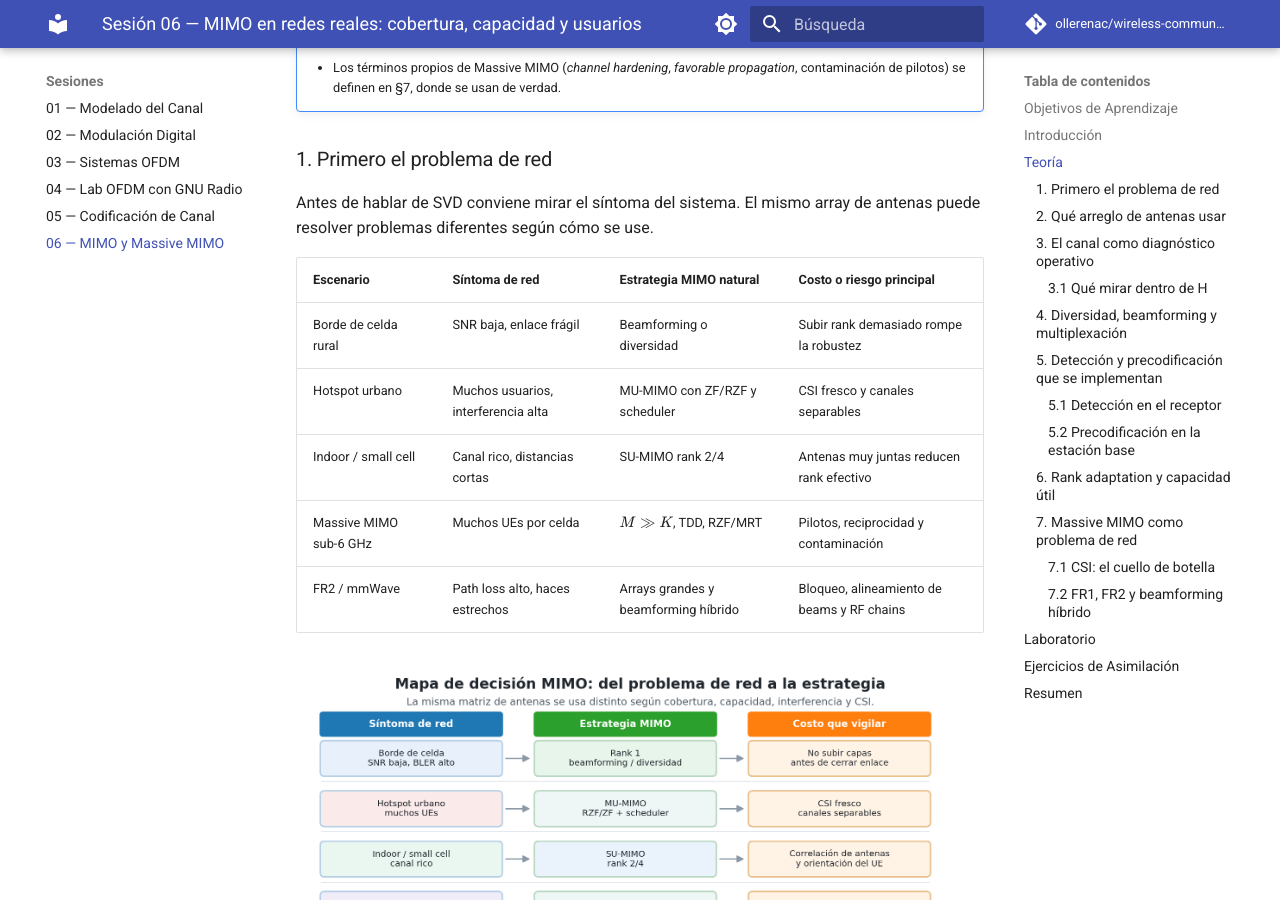
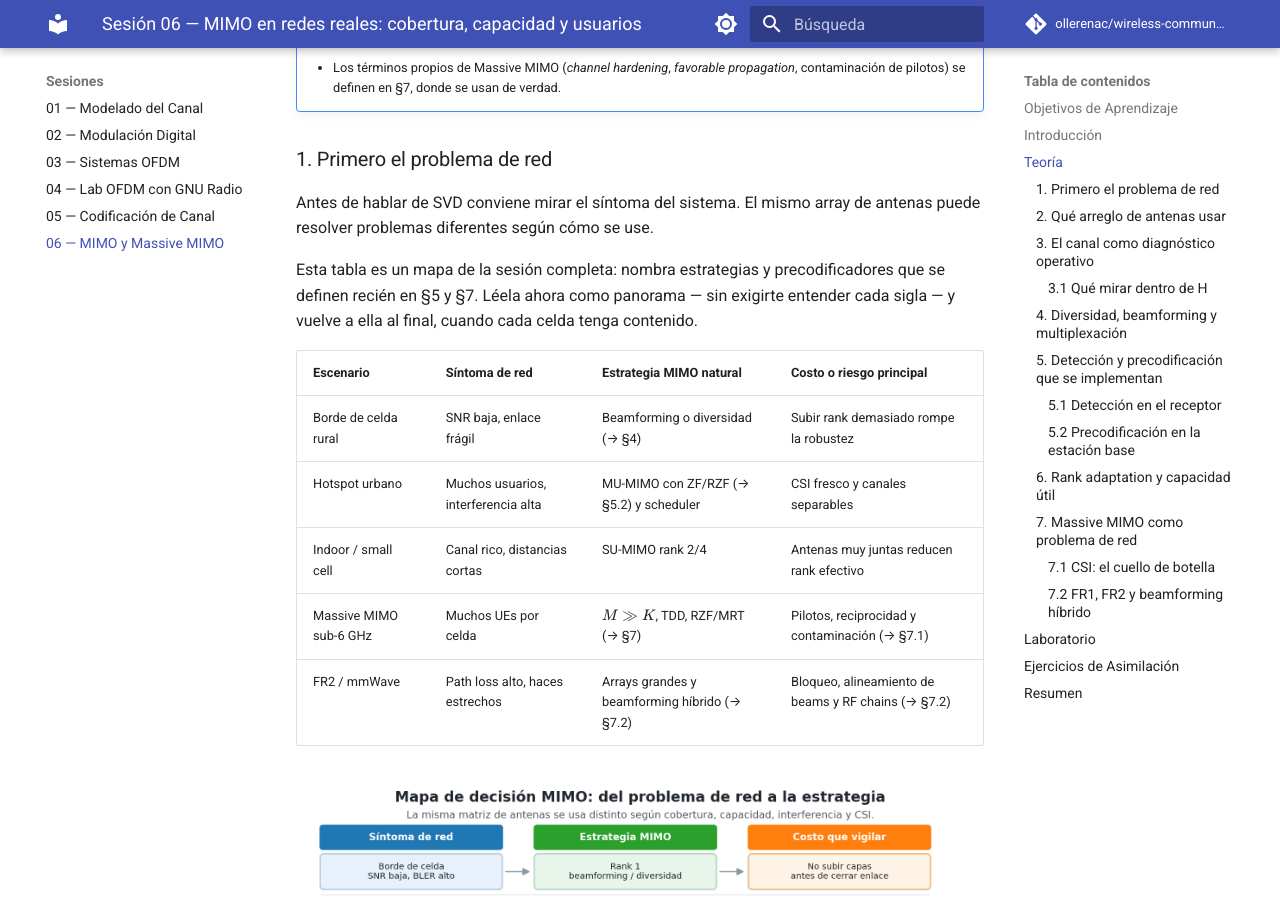
Before and after one commit to ollerenac/wireless-communication-systems, an MkDocs documentation site: the page built from docs/sessions/06-mimo-systems/index.md, in a window 1280 px wide and 900 px high, scrolled down 2026 px. Built offline with MkDocs 1.6.1 and Material for MkDocs 9.7.7, drawn with Linux system fonts in a browser that asks for light colours; comment, search, counter and statistics services are not loaded; some of the changed text lies outside the part shown.

Commit message:
docs(06-mimo): forward-references pass — anchor early tables to their sections
Pass 4 (final) of the readability triage:
- §1 scenario table: add a read-as-a-map note (terms defined in §5/§7,
  return at the end) and section pointers on every forward term
  (beamforming →§4, ZF/RZF →§5.2, RZF/MRT →§7, contamination →§7.1,
  hybrid beamforming and RF chains →§7.2)
- §2 configuration table: pointers for hardening (→§7), pilot
  contamination (→§7.1) and RF chains (→§7.2)
- R1 answer: replace undefined 'carga espacial' with the actual
  mechanism (same power split across more layers, each arriving
  weaker, while the link is not yet closed)

Co-Authored-By: Claude Fable 5 <noreply@anthropic.com>

```diff
--- a/docs/sessions/06-mimo-systems/index.md
+++ b/docs/sessions/06-mimo-systems/index.md
@@ -54,13 +54,15 @@ El objetivo de esta sesión es construir esa brújula. La matemática sigue esta
 
 Antes de hablar de SVD conviene mirar el síntoma del sistema. El mismo array de antenas puede resolver problemas diferentes según cómo se use.
 
+Esta tabla es un mapa de la sesión completa: nombra estrategias y precodificadores que se definen recién en §5 y §7. Léela ahora como panorama — sin exigirte entender cada sigla — y vuelve a ella al final, cuando cada celda tenga contenido.
+
 | Escenario | Síntoma de red | Estrategia MIMO natural | Costo o riesgo principal |
 |---|---|---|---|
-| Borde de celda rural | SNR baja, enlace frágil | Beamforming o diversidad | Subir rank demasiado rompe la robustez |
-| Hotspot urbano | Muchos usuarios, interferencia alta | MU-MIMO con ZF/RZF y scheduler | CSI fresco y canales separables |
+| Borde de celda rural | SNR baja, enlace frágil | Beamforming o diversidad (→ §4) | Subir rank demasiado rompe la robustez |
+| Hotspot urbano | Muchos usuarios, interferencia alta | MU-MIMO con ZF/RZF (→ §5.2) y scheduler | CSI fresco y canales separables |
 | Indoor / small cell | Canal rico, distancias cortas | SU-MIMO rank 2/4 | Antenas muy juntas reducen rank efectivo |
-| Massive MIMO sub-6 GHz | Muchos UEs por celda | $M \gg K$, TDD, RZF/MRT | Pilotos, reciprocidad y contaminación |
-| FR2 / mmWave | Path loss alto, haces estrechos | Arrays grandes y beamforming híbrido | Bloqueo, alineamiento de beams y RF chains |
+| Massive MIMO sub-6 GHz | Muchos UEs por celda | $M \gg K$, TDD, RZF/MRT (→ §7) | Pilotos, reciprocidad y contaminación (→ §7.1) |
+| FR2 / mmWave | Path loss alto, haces estrechos | Arrays grandes y beamforming híbrido (→ §7.2) | Bloqueo, alineamiento de beams y RF chains (→ §7.2) |
 
 <figure markdown="span">
   ![Mapa de decisión de estrategias MIMO según problema de red](figures/mimo-design-map.png)
@@ -91,7 +93,7 @@ La dificultad real es que esas tres metas compiten por los mismos grados de libe
 
     ---
 
-    **R1.** Reforzaría beamforming/diversidad. Subir rank aumenta la carga espacial antes de cerrar el enlace.
+    **R1.** Reforzaría beamforming/diversidad. Subir rank significa repartir la misma potencia entre más capas — cada una llega más débil — justo cuando el enlace todavía no cierra. Primero energía suficiente; después capas.
 
     **R2.** No es ideal. Si los canales son casi paralelos, los dos usuarios "se ven iguales" desde la estación base: cualquier señal dirigida a uno llega casi idéntica al otro, y no hay geometría espacial que explotar. Separarlos espacialmente es posible pero caro (en §5 se verá cuánto cuesta); lo razonable es que el scheduler los sirva en tiempos o frecuencias distintas.
 
@@ -112,8 +114,8 @@ La Figura 2 muestra las configuraciones básicas. La lectura práctica no es "m
 | MISO | BS con varias antenas, UE simple | Cobertura downlink | Array gain y beamforming | No multiplexa varios streams a un UE de una antena |
 | SU-MIMO | BS y UE multiantena | Throughput por usuario | Rank espacial y capas simultáneas | Exige canal bien condicionado |
 | MU-MIMO | BS multiantena, varios UEs | Capacidad de celda | Reutilización espacial | Exige CSI y scheduler |
-| Massive MIMO | $M$ mucho mayor que $K$ | Densidad y eficiencia energética | Hardening y canales casi ortogonales | Pilotos, TDD, correlación y contaminación |
-| Híbrido mmWave | Arrays grandes con pocas cadenas RF | FR2/sub-THz | Ganancia de haz viable en hardware | Bloqueo y entrenamiento de beams |
+| Massive MIMO | $M$ mucho mayor que $K$ | Densidad y eficiencia energética | Hardening (→ §7) y canales casi ortogonales | Pilotos, TDD, correlación y contaminación (→ §7.1) |
+| Híbrido mmWave | Arrays grandes con pocas cadenas RF (→ §7.2) | FR2/sub-THz | Ganancia de haz viable en hardware | Bloqueo y entrenamiento de beams |
 
 Un punto de implementación que se olvida fácilmente: **antenas físicas no equivalen automáticamente a grados de libertad independientes**. Para que MIMO entregue multiplexación, las firmas espaciales deben ser distinguibles. Importan:
 
```
